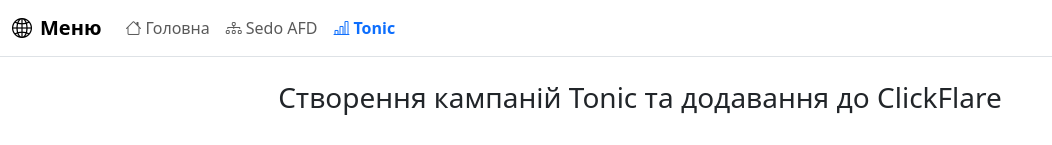
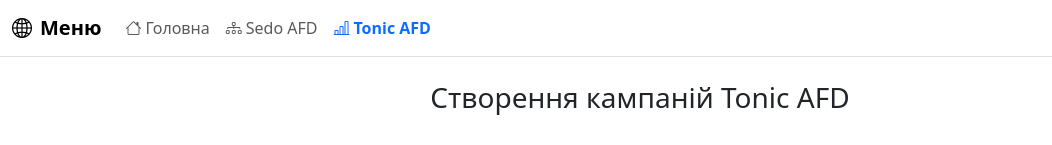
Before and after one commit to GoldenSpade/buy-domains-add-compaigns, a Vue app: page /tonic-campaign in a window 1280 px wide. Shown: the top 145 px of the page, without its empty margins (0-1052 px from the left). Built offline with nearby package versions, Linux system fonts and the light colour scheme; no server answers.

Commit message:
title for Tonic AFD

```diff
--- a/src/components/MainMenu.vue
+++ b/src/components/MainMenu.vue
@@ -15,7 +15,7 @@
         </li>
         <li class="nav-item">
           <router-link :to="{ name: 'createTonicCampaign' }" class="nav-link" active-class="active">
-            <i class="bi bi-bar-chart-line me-1"></i> Tonic
+            <i class="bi bi-bar-chart-line me-1"></i>Tonic AFD
           </router-link>
         </li>
       </ul>
--- a/src/pages/createTonicCampaign.vue
+++ b/src/pages/createTonicCampaign.vue
@@ -2,7 +2,7 @@
   <div>
     <MainMenu />
     <div class="app mb-4 px-3">
-      <Header title="Створення кампаній Tonic та додавання до ClickFlare" />
+      <Header title="Створення кампаній Tonic AFD" />
       <div class="row justify-content-center">
         <div class="col-md-6">
           <TonicCampaignForm />
```
